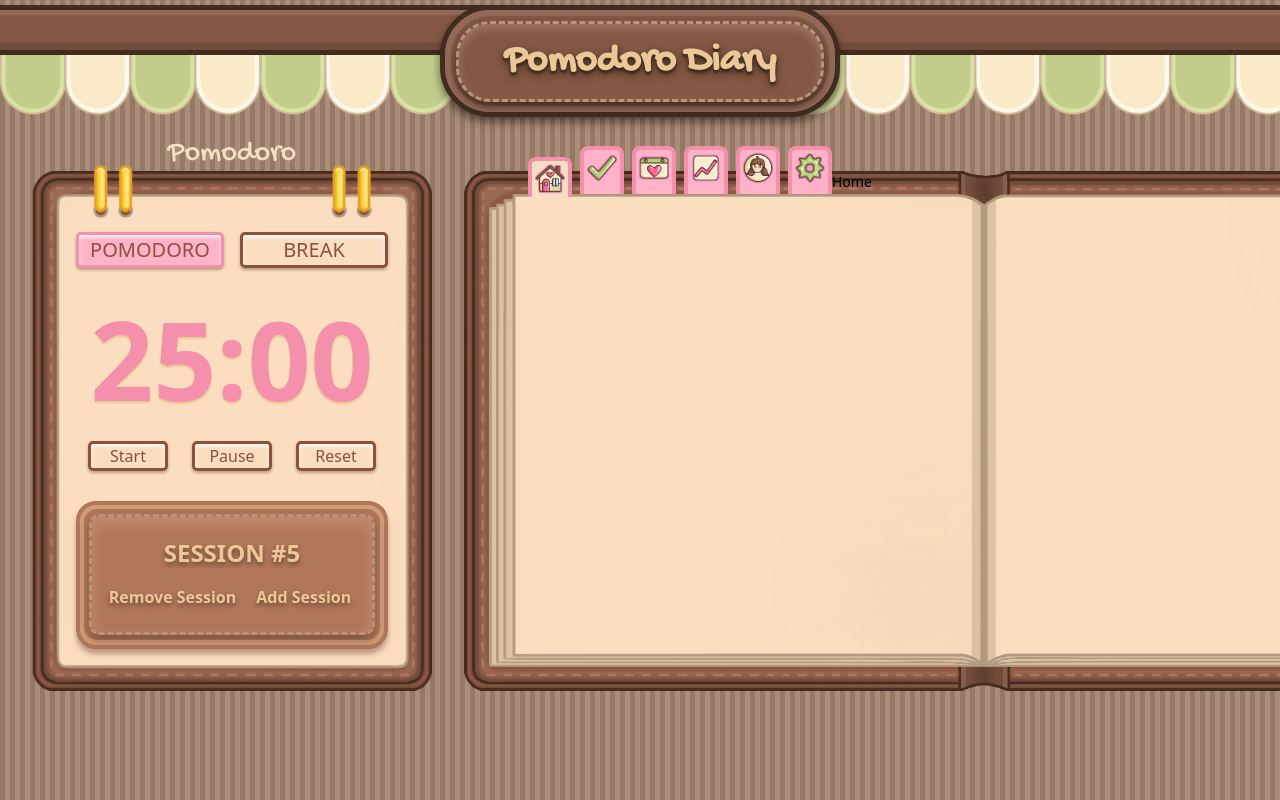
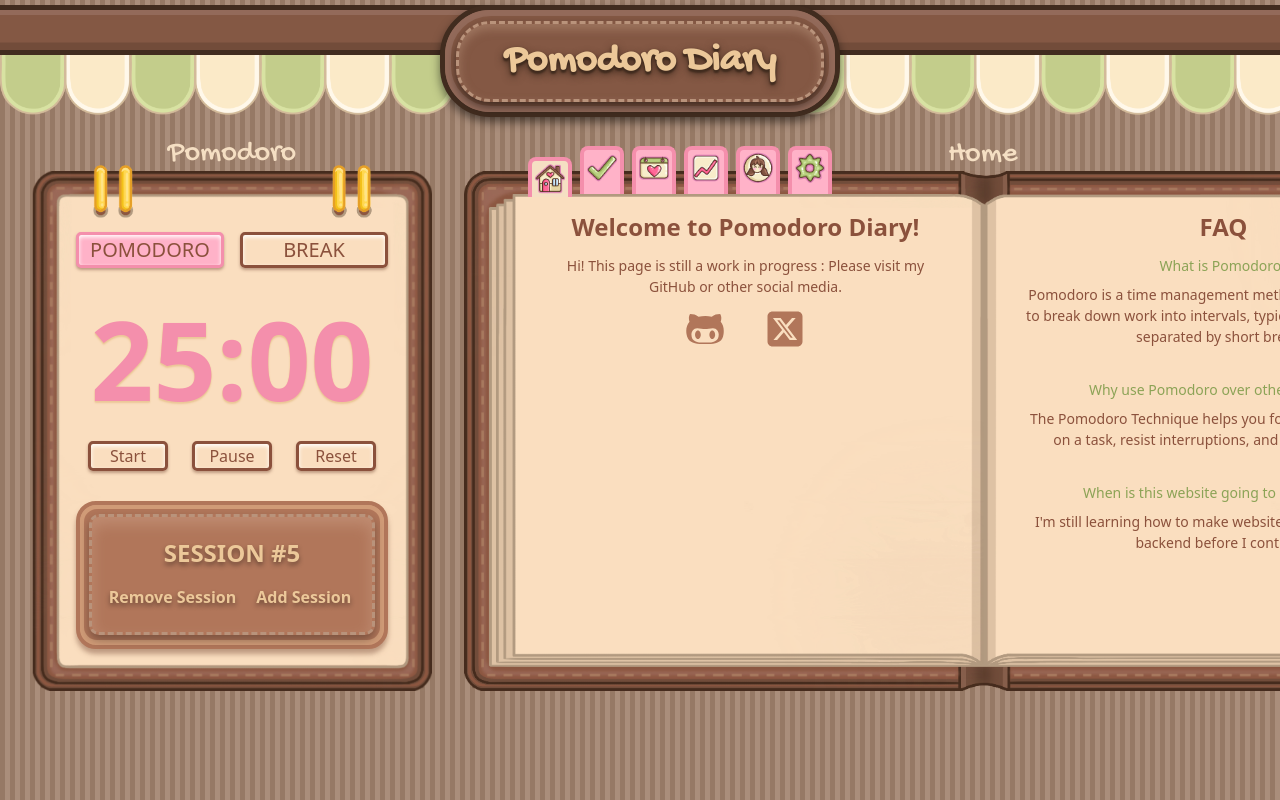
Before and after one commit to eufemia23/Pomodoro-Website, a React (Vite) app: page / in a window 1280 px wide. Shown: the top 800 px of the page. Built offline with nearby package versions, Linux system fonts and the light colour scheme; a web font is replaced by a local one.

Commit message:
Added home tab and styled it

```diff
--- a/package.json
+++ b/package.json
@@ -18,6 +18,7 @@
     "react-calendar": "^6.0.0",
     "react-dom": "^19.1.0",
     "react-icons": "^5.5.0",
+    "react-useanimations": "^2.10.0",
     "tailwindcss": "^4.1.6"
   },
   "devDependencies": {
--- a/src/components/CalendarTab.tsx
+++ b/src/components/CalendarTab.tsx
@@ -13,7 +13,7 @@ const CalendarTab = () => {
 
   return (
     <>
-      <h2 className="text-primary-white text-3xl font-cursive -mt-8.5 ml-36.5">
+      <h2 className="text-primary-white text-3xl font-cursive -mt-8.5 ml-24">
         Calendar
       </h2>
       <div className="w-auto px-1 mt-15 pl-16 font-bubbly -ml-139.5 text-light-brown">
--- a/src/components/Home.tsx
+++ b/src/components/Home.tsx
@@ -1,8 +1,73 @@
-import React from 'react'
+import { FaGithubAlt } from "react-icons/fa";
+import { FaSquareXTwitter } from "react-icons/fa6";
+
 const Home = () => {
   return (
-    <div>Home</div>
-  )
-}
+    <>
+      <h2 className="text-primary-white text-3xl font-cursive -mt-8.5 ml-29">
+        Home
+      </h2>
+      <div className="w-100 -ml-118 my-10 text-light-brown">
+        <div className="">
+          <h2 className="mx-auto w-max text-2xl font-bold mb-3">
+            Welcome to Pomodoro Diary!
+          </h2>
 
-export default Home
+          <div className="text-center">
+            Hi! This page is still a work in progress : Please visit my GitHub
+            or other social media.
+          </div>
+          <div className="w-40 mx-auto">
+            <div className="flex text-wood-warm mt-3">
+              <div className="w-20 flex justify-center">
+                <a target="_blank" href="https://github.com/eufemia23">
+                  <FaGithubAlt className="size-10 hover:size-11 duration-100 ease-linear cursor-pointer" />
+                </a>
+              </div>
+
+              <div className="w-20 flex justify-center">
+                <a target="_blank">
+                  <FaSquareXTwitter className="size-10 hover:size-11 duration-100 ease-linear cursor-pointer" />
+                </a>
+              </div>
+            </div>
+          </div>
+        </div>
+      </div>
+
+      <div className="w-101 mt-10 ml-19">
+        <div>
+          <h2 className="mx-auto w-max text-2xl font-bold mb-3 text-light-brown">
+            FAQ
+          </h2>
+          <div className="text-light-brown text-center">
+            <div className="mb-2 text-accent-dark-green">What is Pomodoro?</div>
+            <div className="mb-8">
+              Pomodoro is a time management method that uses a timer to break
+              down work into intervals, typically 25 minutes long, separated by
+              short breaks.
+            </div>
+
+            <div className="mb-2 text-accent-dark-green">
+              Why use Pomodoro over other methods?
+            </div>
+            <div className="mb-8">
+              The Pomodoro Technique helps you focus more intensively on a task,
+              resist interruptions, and prevent burnout.
+            </div>
+
+            <div className="mb-2 text-accent-dark-green">
+              When is this website going to be available?
+            </div>
+            <div className="">
+              I'm still learning how to make websites, so I need to learn
+              backend before I continue!
+            </div>
+          </div>
+        </div>
+      </div>
+    </>
+  );
+};
+
+export default Home;
--- a/src/components/Profile.tsx
+++ b/src/components/Profile.tsx
@@ -7,7 +7,7 @@ const Profile = () => {
 
   return (
     <>
-      <h2 className="text-primary-white text-3xl font-cursive -mt-8.5 ml-41">
+      <h2 className="text-primary-white text-3xl font-cursive -mt-8.5 ml-28">
         Profile
       </h2>
 
--- a/src/components/Settings.tsx
+++ b/src/components/Settings.tsx
@@ -73,7 +73,7 @@ const Settings = () => {
 
   return (
     <>
-      <h2 className="text-primary-white text-3xl font-cursive -mt-8.5 ml-38">
+      <h2 className="text-primary-white text-3xl font-cursive -mt-8.5 ml-25">
         Settings
       </h2>
 
--- a/src/components/Statistics.tsx
+++ b/src/components/Statistics.tsx
@@ -8,7 +8,7 @@ const Statistics = () => {
 
   return (
     <>
-      <h2 className="text-primary-white text-3xl font-cursive -mt-8.5 ml-37">
+      <h2 className="text-primary-white text-3xl font-cursive -mt-8.5 ml-24">
         Statistics
       </h2>
 
--- a/src/components/Todo.tsx
+++ b/src/components/Todo.tsx
@@ -55,7 +55,7 @@ const Todo = () => {
 
   return (
     <>
-      <h2 className="text-primary-white text-3xl font-cursive -mt-8.5 ml-38">
+      <h2 className="text-primary-white text-3xl font-cursive -mt-8.5 ml-25">
         Todo List
       </h2>
 
```
Also changed, not shown: 2 other files (tests, documents, lock files or other folders).
